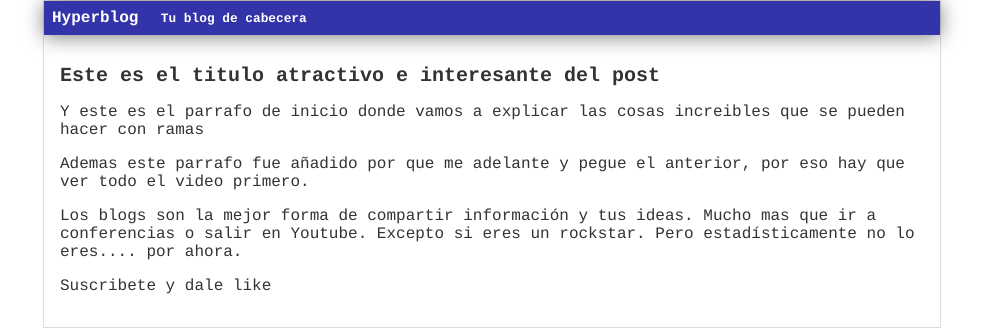
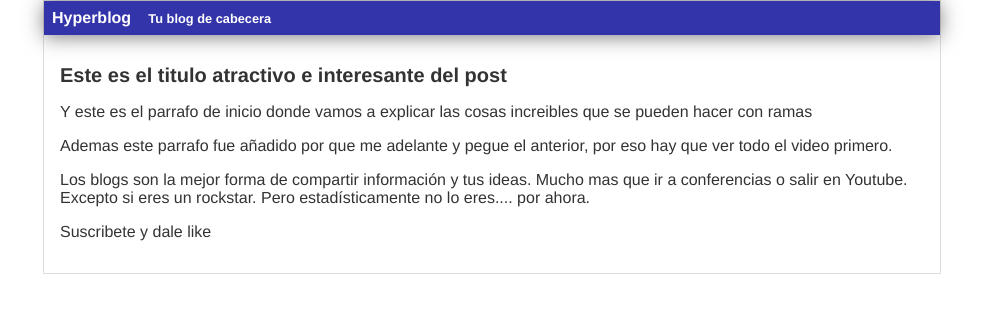
Before and after one commit to eqznava/emi_hyperblog, a plain HTML site: page index.html in a window 1280 px wide. Shown: the whole page, without its empty margins (148-1131 px from the left). Drawn offline with Linux system fonts and the light colour scheme.

Commit message:
Volvi a una tipografia menos controversial

```diff
--- a/css/estilos.css
+++ b/css/estilos.css
@@ -2,7 +2,7 @@ body
 {
   color: #333;
   text-align: center;
-  font-family: "Courier";
+  font-family: "Helvetica";
   font-size:16px;
   margin:0;
   padding:0;
```
